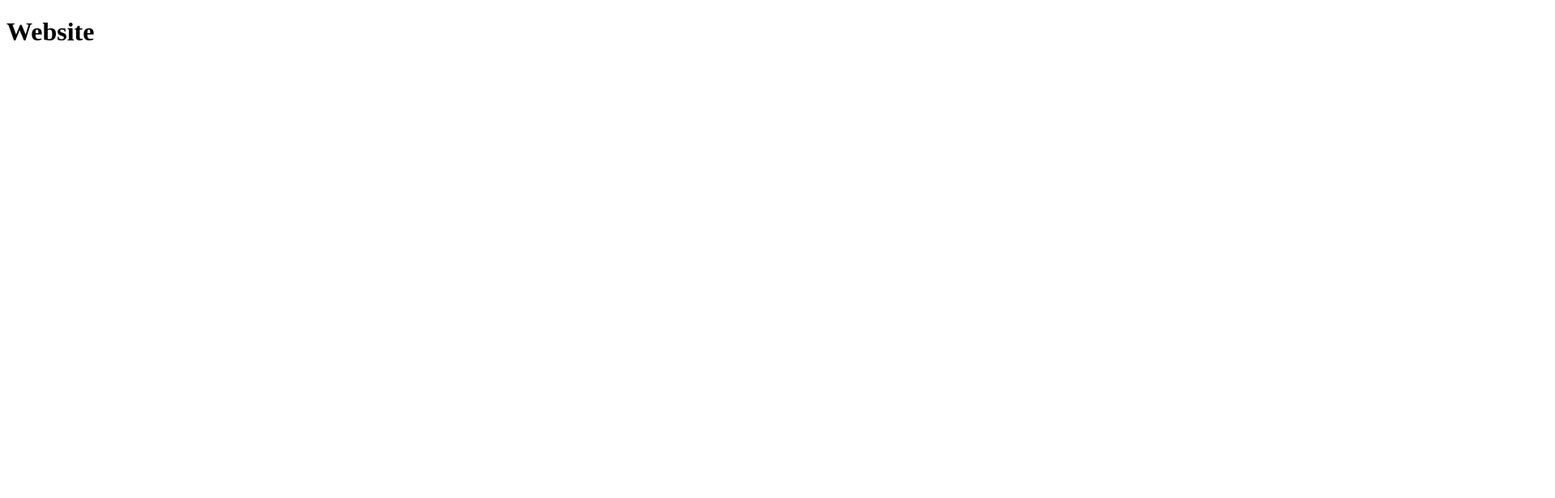
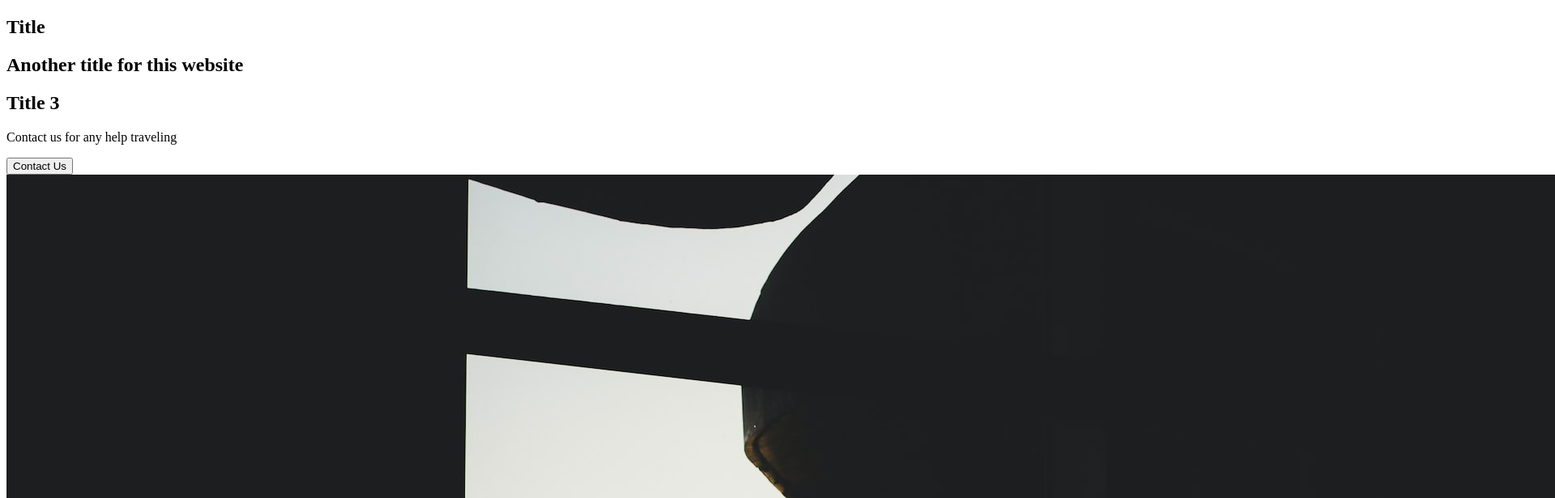
Before and after one commit to johnlombardi389/comp-website, a React (Create React App) app: page / in a window 1280 px wide. Shown: the top 616 px of the page at 81% size, 1920 px wide, since content can reach past the window. Built offline with nearby package versions, Linux system fonts and the light colour scheme.

Commit message:
Created pages folder to hold pages containing components for each section of page

```diff
--- a/src/App.js
+++ b/src/App.js
@@ -1,9 +1,11 @@
 import React from "react";
+// Pages
+import AboutUs from "./pages/AboutUs";
 
 function App() {
   return (
     <div className="App">
-      <h1>Website</h1>
+      <AboutUs />
     </div>
   );
 }
--- a/src/components/About.js
+++ b/src/components/AboutSection.js
@@ -1,7 +1,7 @@
 import React from "react";
 import travelLuggage from "../img/travelLuggage.jpg";
 
-function About() {
+function AboutSection() {
   return (
     <div>
       <div className="description">
@@ -31,4 +31,4 @@ function About() {
   );
 }
 
-export default About;
+export default AboutSection;
--- /dev/null
+++ b/src/pages/AboutUs.js
@@ -0,0 +1,9 @@
+import React from "react";
+// Page components
+import AboutSection from "../components/AboutSection";
+
+function AboutUs() {
+  return <AboutSection />;
+}
+
+export default AboutUs;
```
